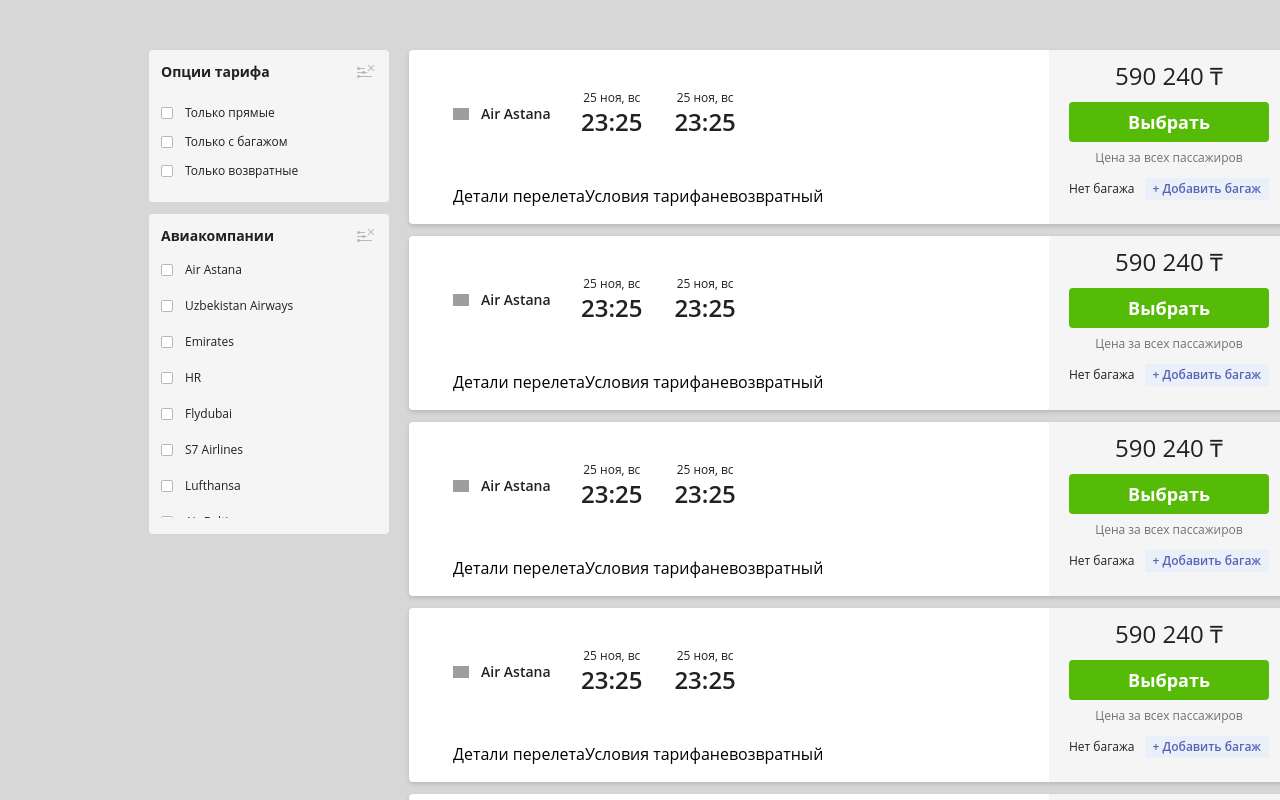
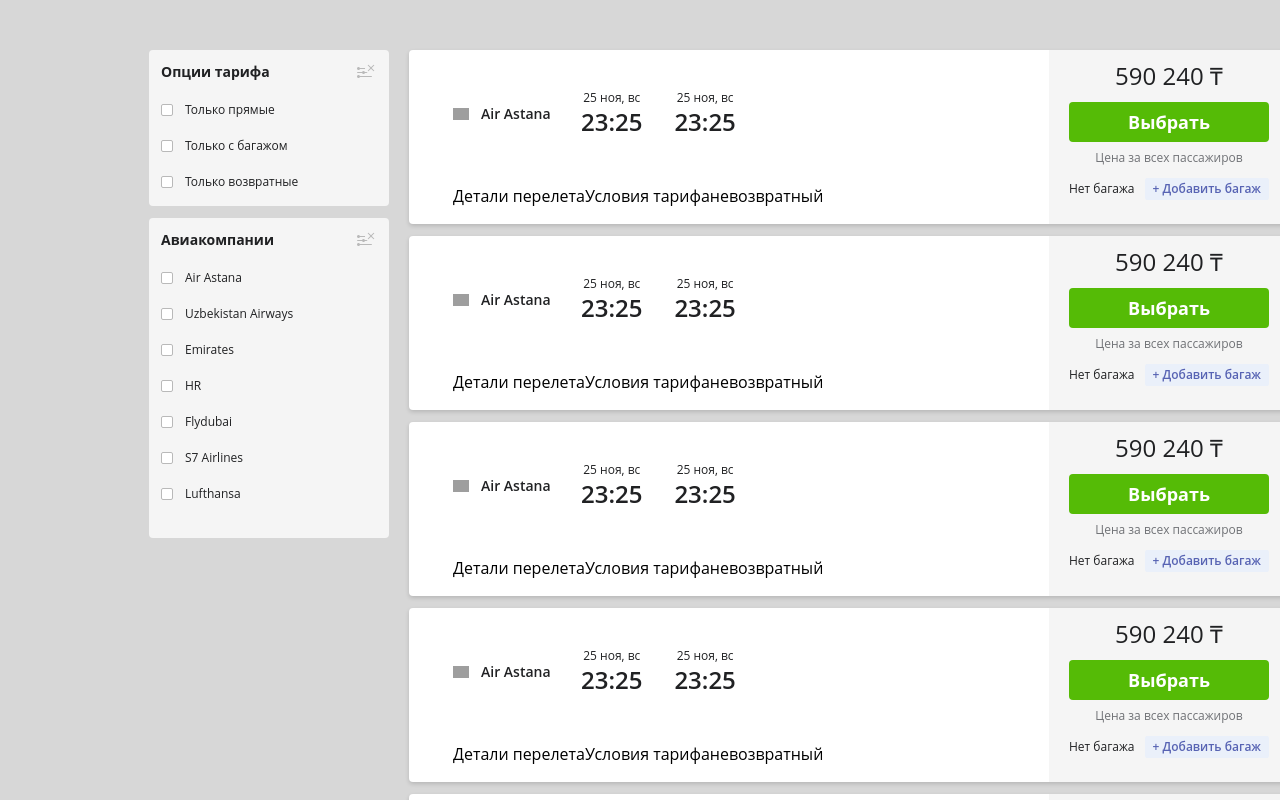
Before and after one commit to alen-ich/aviata-task, a Vue app: page / in a window 1280 px wide. Both pictures are taken after a click on the button 367 px from the left and 72 px from the top of the page. Shown: the top 800 px of the page. Built offline with nearby package versions, Linux system fonts and the light colour scheme; grey boxes are pictures that could not be loaded.

Commit message:
fix: filtes style

```diff
--- a/src/components/CompanyFilter.vue
+++ b/src/components/CompanyFilter.vue
@@ -12,7 +12,7 @@ defineProps<{ airlines: any }>()
 </script>
 
 <template>
-    <div class="flex flex-col bg-beige text-deep-dark pt-3 px-3 pb-4 gap-y-4 w-60 h-80 rounded">
+    <div class="flex flex-col bg-beige text-deep-dark pt-3 px-3 pb-4 gap-y-5 w-60 h-80 rounded">
         <div class="flex justify-between items-center">
             <h4 class="text-sm font-bold">Авиакомпании</h4>
             <button type="button" id="close-filter" @click="resetFilters">
--- a/src/components/OptionsFilter.vue
+++ b/src/components/OptionsFilter.vue
@@ -24,7 +24,7 @@ const resetFilters = () => {
 </script>
 
 <template>
-    <div class="flex flex-col bg-beige text-deep-dark pt-3 px-3 pb-4 gap-y-4 w-60 h-[152px] rounded">
+    <div class="flex flex-col bg-beige text-deep-dark pt-3 px-3 pb-4 gap-y-5 w-60 rounded">
         <div class="flex justify-between items-center">
             <h4 class="text-sm font-bold">Опции тарифа</h4>
             <button type="button" id="close-filter" @click="resetFilters">
@@ -36,8 +36,8 @@ const resetFilters = () => {
             </button>
 
         </div>
-        <div class="flex flex-col overflow-auto">
-            <label class="flex gap-x-3 items-center cursor-pointer custom-label text-deep-dark text-xs h-8"
+        <div class="flex flex-col gap-y-5">
+            <label class="flex gap-x-3 items-center cursor-pointer custom-label text-deep-dark text-xs"
                 v-for="option in optionsArr">
                 <span class="w-3 h-3 bg-white rounded-sm border-[1px] border-solid border-grey relative checkbox-custom"
                     :class="{ 'bg-bright-green border-bright-green checkbox-custom-checked': optionsFilter.includes(option.value) }"></span>
```
